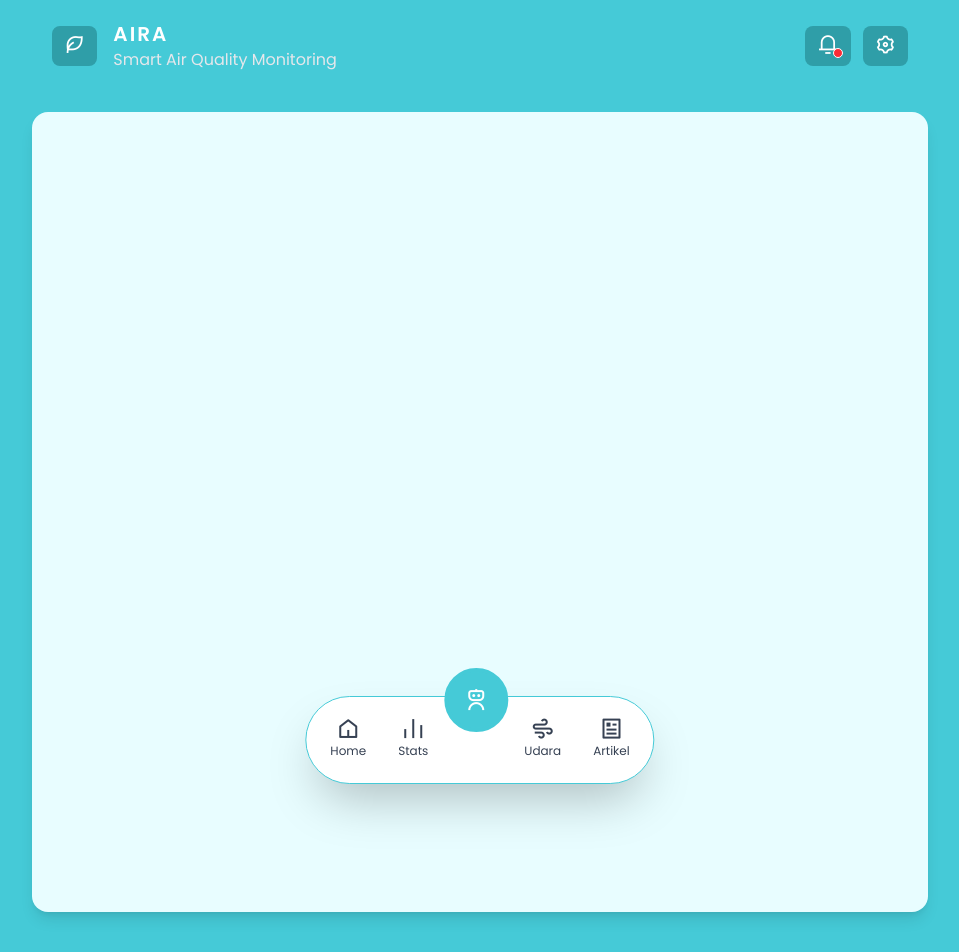
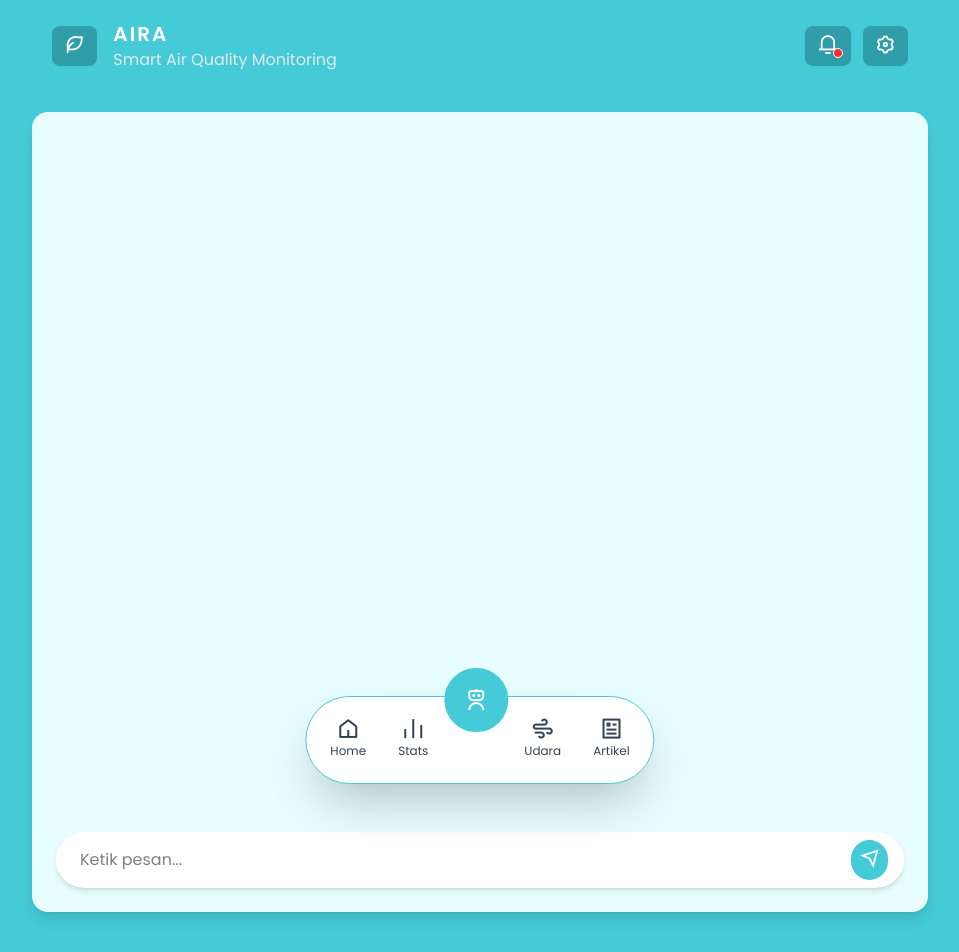
Before and after one commit to Musthofali24/aira-web-app, a React (Vite) app: page /chatbot in a window 1280 px wide. Shown: the top 952 px of the page, without its empty margins (160-1119 px from the left). Built offline with nearby package versions, Linux system fonts and the light colour scheme.

Commit message:
feat(Chat): Add UI and Logic for ChatBot Feature

```diff
--- a/src/pages/Artikel.jsx
+++ b/src/pages/Artikel.jsx
@@ -1,6 +1,6 @@
 function Artikel() {
   return (
-    <div className="bg-gradient-to-b bg-[#45cad7] text-white min-h-screen py-5">
+    <div className="bg-gradient-to-b bg-[#45cad7] text-white min-h-screen py-5 mb-20">
       <div className="max-w-4xl mx-auto bg-[#e8fdff] min-h-screen rounded-2xl p-6 shadow-lg"></div>
     </div>
   );
--- a/src/pages/ChatBot.jsx
+++ b/src/pages/ChatBot.jsx
@@ -1,7 +1,92 @@
+import { useState } from "react";
+
 function ChatBot() {
+  const [messages, setMessages] = useState([]);
+  const [input, setInput] = useState("");
+  const [isTyping, setIsTyping] = useState(false);
+
+  const sendMessage = async () => {
+    if (!input.trim()) return;
+
+    setMessages((prev) => [...prev, { type: "user", text: input }]);
+    const userInput = input;
+    setInput("");
+    setIsTyping(true);
+
+    try {
+      const res = await fetch("http://127.0.0.1:8000/chat", {
+        method: "POST",
+        headers: { "Content-Type": "application/json" },
+        body: JSON.stringify({ question: userInput }),
+      });
+
+      const data = await res.json();
+      setMessages((prev) => [...prev, { type: "aira", text: data.response }]);
+    } catch {
+      setMessages((prev) => [
+        ...prev,
+        { type: "aira", text: "Maaf, Aira sedang tidak bisa dijangkau 😳" },
+      ]);
+    } finally {
+      setIsTyping(false);
+    }
+  };
+
+  const handleKeyPress = (e) => {
+    if (e.key === "Enter") sendMessage();
+  };
+
   return (
-    <div className="bg-gradient-to-b bg-[#45cad7] text-white min-h-screen py-5">
-      <div className="max-w-4xl mx-auto bg-[#e8fdff] min-h-screen rounded-2xl p-6 shadow-lg"></div>
+    <div className="bg-gradient-to-b bg-[#45cad7] text-white min-h-screen py-5 mb-20">
+      <div className="max-w-4xl mx-auto bg-[#e8fdff] min-h-screen rounded-2xl p-6 shadow-lg flex flex-col justify-between">
+        {/* Chat Display */}
+        <div className="flex-1 overflow-y-auto space-y-4 p-4">
+          {messages.map((msg, i) => (
+            <div
+              key={i}
+              className={`flex ${
+                msg.type === "aira" ? "justify-start" : "justify-end"
+              }`}
+            >
+              <div
+                className={`p-3 rounded-xl shadow-md max-w-sm ${
+                  msg.type === "aira"
+                    ? "bg-white text-black"
+                    : "bg-[#45cad7] text-white"
+                }`}
+              >
+                {msg.text}
+              </div>
+            </div>
+          ))}
+
+          {isTyping && (
+            <div className="flex justify-start">
+              <div className="bg-white text-black p-3 rounded-xl shadow-md max-w-sm italic opacity-70">
+                Aira sedang mengetik...
+              </div>
+            </div>
+          )}
+        </div>
+
+        {/* Chat Input */}
+        <div className="mt-4 flex items-center bg-white rounded-full shadow-md px-4 py-2">
+          <input
+            type="text"
+            value={input}
+            onChange={(e) => setInput(e.target.value)}
+            onKeyDown={handleKeyPress}
+            placeholder="Ketik pesan..."
+            className="flex-1 outline-none text-black bg-transparent px-2 py-1"
+          />
+          <button
+            onClick={sendMessage}
+            className="bg-[#45cad7] text-white rounded-full p-2 hover:bg-[#3cbcc6] transition cursor-pointer"
+          >
+            <i class="ri-send-plane-line ri-lg"></i>
+          </button>
+        </div>
+      </div>
     </div>
   );
 }
--- a/src/pages/Home.jsx
+++ b/src/pages/Home.jsx
@@ -55,7 +55,7 @@ function Home() {
   }, []);
 
   return (
-    <div className="bg-gradient-to-b from-[#45cad7] to-[#0c9aa6] text-white min-h-screen">
+    <div className="bg-[#45cad7] text-white min-h-screen mb-20 py-5">
       <div className="max-w-4xl mx-auto bg-white text-black min-h-screen rounded-2xl px-6 shadow-lg py-10">
         <h1 className="text-2xl font-bold mb-6">🔥 Data Sensor Realtime</h1>
 
--- a/src/pages/Statistik.jsx
+++ b/src/pages/Statistik.jsx
@@ -1,6 +1,6 @@
 function Statistik() {
   return (
-    <div className="bg-gradient-to-b bg-[#45cad7] text-white min-h-screen py-5">
+    <div className="bg-gradient-to-b bg-[#45cad7] text-white min-h-screen py-5 mb-20">
       <div className="max-w-4xl mx-auto bg-[#e8fdff] min-h-screen rounded-2xl p-6 shadow-lg"></div>
     </div>
   );
--- a/src/pages/Udara.jsx
+++ b/src/pages/Udara.jsx
@@ -1,6 +1,6 @@
 function Udara() {
   return (
-    <div className="bg-gradient-to-b bg-[#45cad7] text-white min-h-screen py-5">
+    <div className="bg-gradient-to-b bg-[#45cad7] text-white min-h-screen py-5 mb-20">
       <div className="max-w-4xl mx-auto bg-[#e8fdff] min-h-screen rounded-2xl p-6 shadow-lg"></div>
     </div>
   );
```
